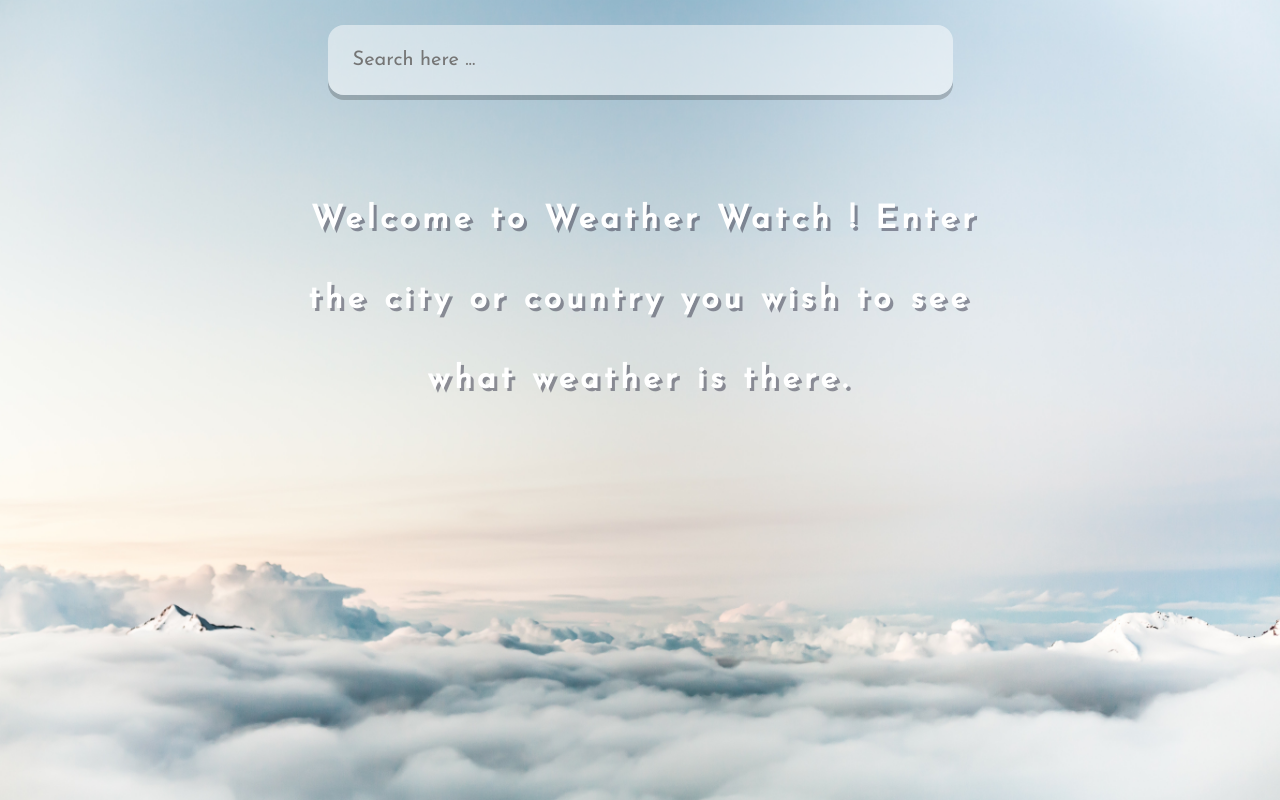
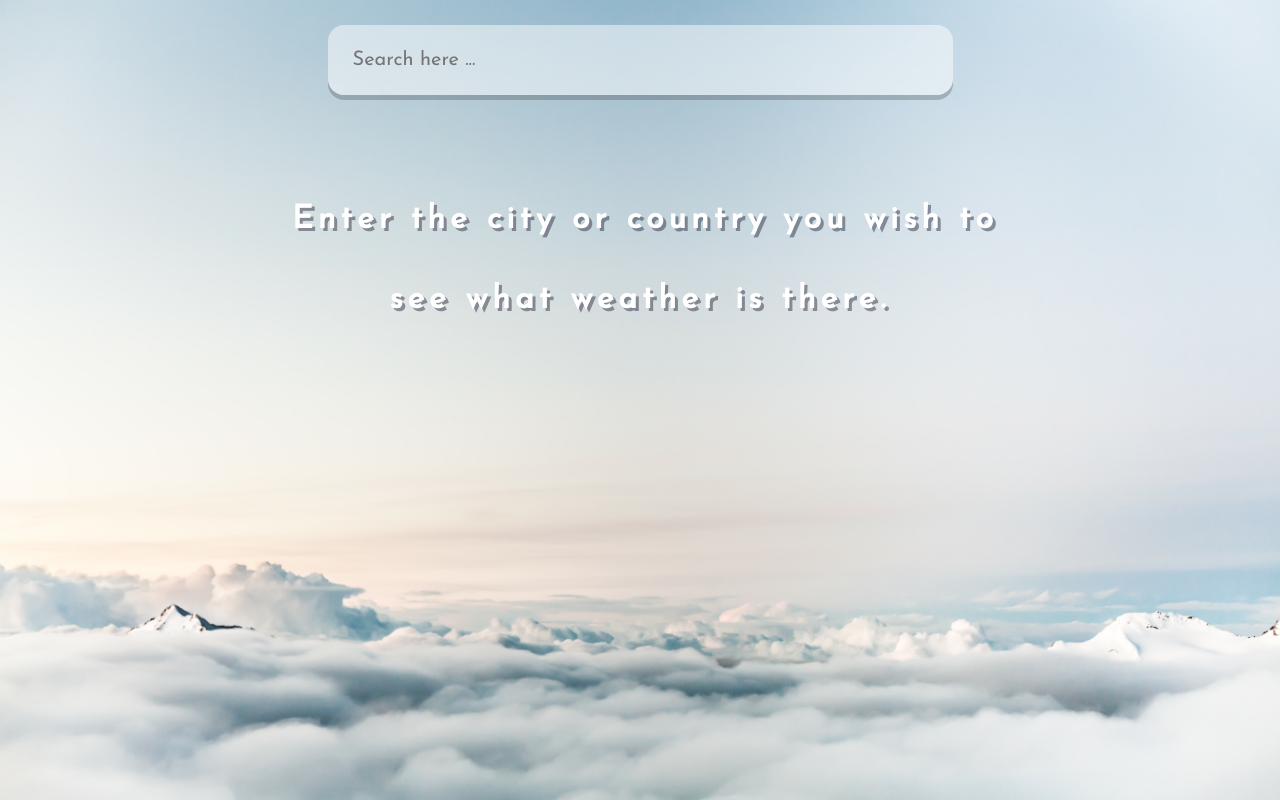
Before and after one commit to Ismar1997/weather-watch, a React (Create React App) app: page / in a window 1280 px wide. Built offline with nearby package versions, Linux system fonts and the light colour scheme.

Commit message:
Deleted landing text

```diff
--- a/src/App.js
+++ b/src/App.js
@@ -111,8 +111,7 @@ function App() {
         ) : (
           <div className="landing-page">
             <h1>
-              Welcome to Weather Watch ! Enter the city or country you wish to
-              see what weather is there.
+              Enter the city or country you wish to see what weather is there.
             </h1>
           </div>
         )}
```
